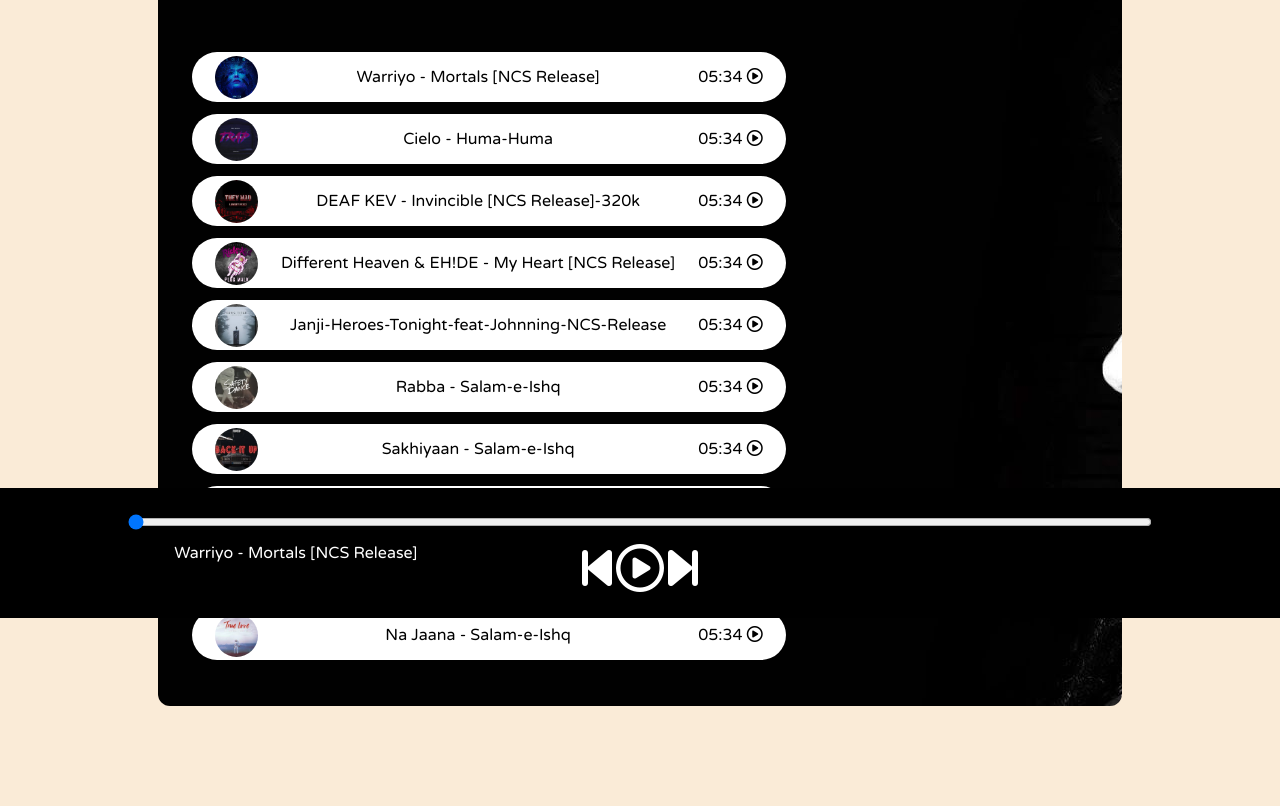
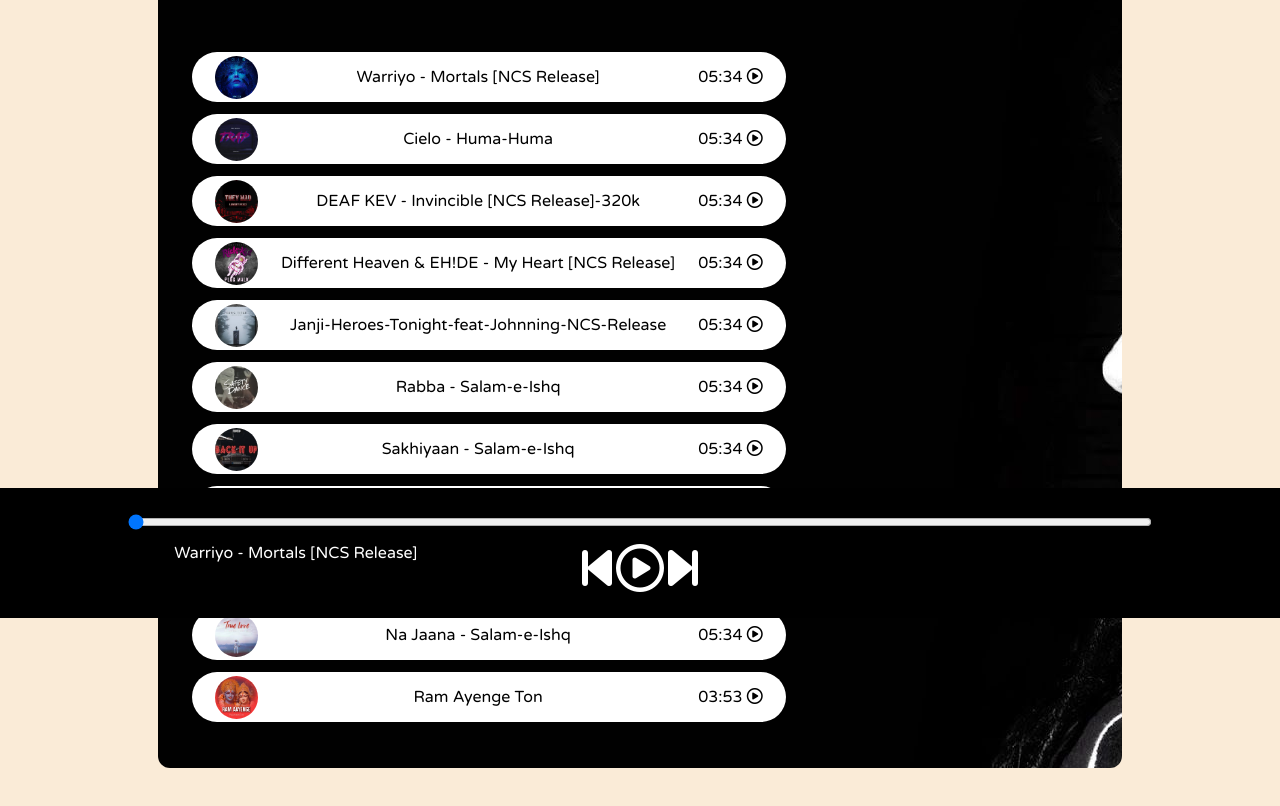
Before and after one commit to vkcoder2021/SpotifyClone, a plain HTML site: page index.html in a window 1280 px wide. Shown: the part 182-988 px from the top of the page. Drawn offline with Linux system fonts and the light colour scheme.

Commit message:
new song added

```diff
--- a/index.html
+++ b/index.html
@@ -70,6 +70,11 @@
                     <span class="songName">Let me Love You</span>
                     <span class="songlistplay"><span class="timestamp">05:34 <i id="9" class="far songItemPlay fa-play-circle"></i> </span></span>
                 </div>
+                <div class="songItem">
+                    <img alt="1">
+                    <span class="songName">Ram Ayenge Ton</span>
+                    <span class="songlistplay"><span class="timestamp">03:53 <i id="10" class="far songItemPlay fa-play-circle"></i> </span></span>
+                </div>
             </div>
         </div>
         <div class="songBanner"></div>
--- a/script.js
+++ b/script.js
@@ -8,6 +8,7 @@
 let gif = document.getElementById('gif');
 let masterSongName = document.getElementById('masterSongName');
 let songItems = Array.from(document.getElementsByClassName('songItem'));
+console.log(songItems);
 
 let songs = [
     {songName: "Warriyo - Mortals [NCS Release]", filePath: "songs/1.mp3", coverPath: "covers/1.jpg"},
@@ -15,17 +16,20 @@
     {songName: "DEAF KEV - Invincible [NCS Release]-320k", filePath: "songs/3.mp3", coverPath: "covers/3.jpg"},
     {songName: "Different Heaven & EH!DE - My Heart [NCS Release]", filePath: "songs/4.mp3", coverPath: "covers/4.jpg"},
     {songName: "Janji-Heroes-Tonight-feat-Johnning-NCS-Release", filePath: "songs/5.mp3", coverPath: "covers/5.jpg"},
-    {songName: "Rabba - Salam-e-Ishq", filePath: "songs/2.mp3", coverPath: "covers/6.jpg"},
-    {songName: "Sakhiyaan - Salam-e-Ishq", filePath: "songs/2.mp3", coverPath: "covers/7.jpg"},
-    {songName: "Bhula Dena - Salam-e-Ishq", filePath: "songs/2.mp3", coverPath: "covers/8.jpg"},
-    {songName: "Tumhari Kasam - Salam-e-Ishq", filePath: "songs/2.mp3", coverPath: "covers/9.jpg"},
-    {songName: "Na Jaana - Salam-e-Ishq", filePath: "songs/4.mp3", coverPath: "covers/10.jpg"},
+    {songName: "Rabba - Salam-e-Ishq", filePath: "songs/6.mp3", coverPath: "covers/6.jpg"},
+    {songName: "Sakhiyaan - Salam-e-Ishq", filePath: "songs/7.mp3", coverPath: "covers/7.jpg"},
+    {songName: "Bhula Dena - Salam-e-Ishq", filePath: "songs/8.mp3", coverPath: "covers/8.jpg"},
+    {songName: "Tumhari Kasam - Salam-e-Ishq", filePath: "songs/9.mp3", coverPath: "covers/9.jpg"},
+    {songName: "Na Jaana - Salam-e-Ishq", filePath: "songs/10.mp3", coverPath: "covers/10.jpg"},
+    {songName: "Ram Ayenge Ton", filePath: "songs/11.mp3", coverPath: "covers/11.jpg"}
 ]
 
 songItems.forEach((element, i)=>{
+    console.log(element);
     element.getElementsByTagName("img")[0].src = songs[i].coverPath;
     element.getElementsByClassName("songName")[0].innerText = songs[i].songName;
 })
+
 
 
 // Handle play/pause click
@@ -51,6 +55,8 @@
 })
 
 myProgressBar.addEventListener('change', ()=>{
+    console.log(audioElement.duration);
+    console.log(myProgressBar.value);
     audioElement.currentTime = myProgressBar.value * audioElement.duration/100;
 })
 
@@ -78,7 +84,7 @@
 })
 
 document.getElementById('next').addEventListener('click', ()=>{
-    if(songIndex>=9){
+    if(songIndex>=10){
         songIndex = 0
     }
     else{
@@ -95,7 +101,7 @@
 
 document.getElementById('previous').addEventListener('click', ()=>{
     if(songIndex<=0){
-        songIndex = 0
+        songIndex = 10
     }
     else{
         songIndex -= 1;
```
Also changed, not shown: covers/11.jpg (added), 1 other file.
